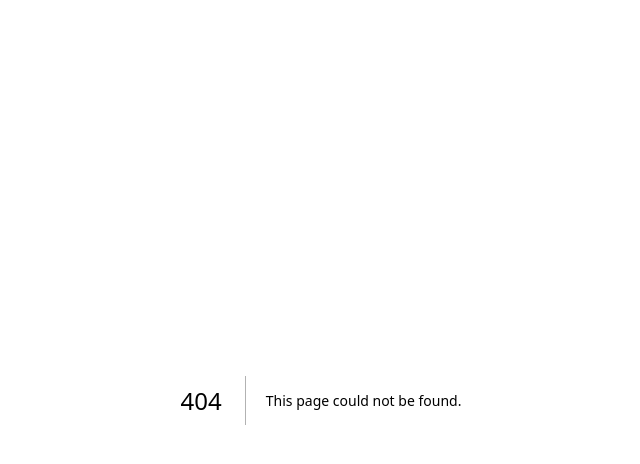
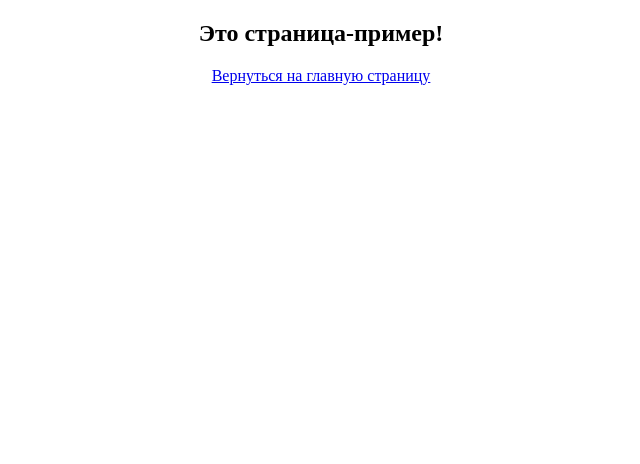
Before and after one commit to Volvram/Football, a Next.js app: page /example in a window 1280 px wide. Before the commit this address had no page. Shown: the top 464 px of the page, without its empty margins (319-959 px from the left). Built offline with nearby package versions, Linux system fonts and the light colour scheme.

Commit message:
Initial commit

```diff
--- a/package.json
+++ b/package.json
@@ -6,7 +6,8 @@
     "dev": "next dev",
     "build": "next build",
     "start": "next start",
-    "lint": "next lint"
+    "lint": "next lint",
+    "lint:fix": "next lint --fix"
   },
   "dependencies": {
     "@types/node": "20.2.6",
--- a/src/app/layout.tsx
+++ b/src/app/layout.tsx
@@ -1,11 +1,11 @@
-import './globals.css'
+import './globals.scss'
 import { Inter } from 'next/font/google'
 
 const inter = Inter({ subsets: ['latin'] })
 
 export const metadata = {
-  title: 'Create Next App',
-  description: 'Generated by create next app',
+  title: 'Football',
+  description: 'All about fooltabll',
 }
 
 export default function RootLayout({
--- /dev/null
+++ b/src/app/meta.tsx
@@ -0,0 +1,18 @@
+import Head from "next/head";
+import 'normalize.css';
+
+type MetaProps = {
+    title: string,
+    description: string,
+}
+
+const Meta: React.FC<MetaProps> = ({title, description}) => {
+    return (
+        <Head>
+            <title>{title}</title>
+            <meta name="description" content={description}/>
+        </Head>
+    )
+}
+
+export default Meta;
--- /dev/null
+++ b/src/pages/example/index.tsx
@@ -0,0 +1,20 @@
+import Meta from "@/app/meta";
+import styles from "./styles.module.scss";
+import Link from "next/link";
+
+const Example: React.FC = () => {
+    return (
+        <div className={styles.example}>
+            <Meta title="Example" description="Example page for training"/>
+            <div className={styles.example_body}>
+                <h2 className={styles.example_body_title}>Это страница-пример!</h2>
+                <Link href="/" className={styles.example_body_back}>
+                    Вернуться на главную страницу
+                </Link>
+            </div>
+
+        </div>
+    )
+}
+
+export default Example;
--- /dev/null
+++ b/src/pages/example/styles.module.scss
@@ -0,0 +1,17 @@
+.example {
+    &_body {
+        margin: auto;
+        width: fit-content;
+        display: flex;
+        flex-direction: column;
+        align-items: center;
+
+        &_title {
+            width: fit-content;
+        }
+
+        &_back {
+            width: fit-content;
+        }
+    }
+}
```
Also changed, not shown: src/app/page.tsx (+8 -1 lines), src/app/globals.scss (renamed from src/app/globals.css), src/app/page.module.scss (renamed from src/app/page.module.css).
